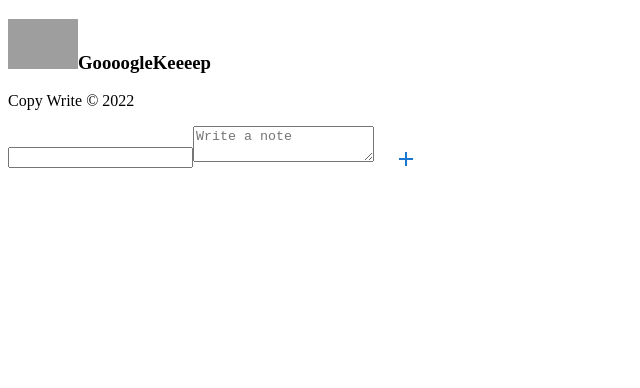
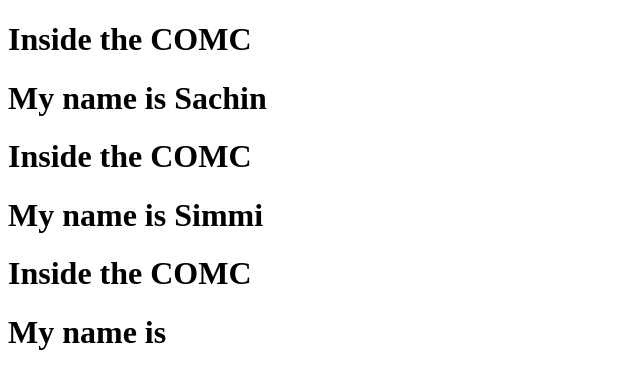
Before and after one commit to sachinkumawat012/React-app, a React (Create React App) app: page / in a window 1280 px wide. Shown: the top 388 px of the page, without its empty margins (0-640 px from the left). Built offline with nearby package versions, Linux system fonts and the light colour scheme; grey boxes are pictures that could not be loaded.

Commit message:
Use createContxt

```diff
--- /dev/null
+++ b/src/context-api/App.jsx
@@ -0,0 +1,19 @@
+import React, {createContext} from "react";
+import ComA from "./ComA";
+import ComC from "./ComC";
+
+// creating the context
+
+const Firstname = createContext();
+
+const App = () => {
+    return(<div>
+        <Firstname.Provider value="Sachin"><ComC/></Firstname.Provider>
+        <Firstname.Provider value="Simmi"><ComA/></Firstname.Provider>
+        <ComA/>
+        </div>)
+
+};
+
+export default App;
+export { Firstname };
--- /dev/null
+++ b/src/context-api/ComA.jsx
@@ -0,0 +1,19 @@
+import React, { createContext } from "react";
+import ComB from "./ComB";
+
+// const ComA = () => {
+
+//     return (<div>
+//         <h1> Inside the COMA</h1>
+//         <ComB/>
+//         </div>
+//     )
+
+const ComA = () => {
+
+    return (
+        <ComB/>
+    )
+};
+
+export default ComA;
--- /dev/null
+++ b/src/context-api/ComB.jsx
@@ -0,0 +1,15 @@
+import React from "react";
+import ComC from "./ComC";
+
+// const ComB = () => {
+//     return (<div>
+//         <h1> Inside the COMB </h1>
+//         <ComC/>
+//         </div>
+//     )
+
+const ComB = () => {
+    return <ComC/>
+};
+
+export default ComB;
--- /dev/null
+++ b/src/context-api/ComC.jsx
@@ -0,0 +1,13 @@
+import React from "react";
+import { Firstname } from "./App";
+
+const ComC = () => {
+    return (<div>
+        <h1> Inside the COMC</h1>
+        <Firstname.Consumer>{(fname) =>{
+            return(<h1>My name is {fname}</h1>)
+        }}</Firstname.Consumer></div>
+    )
+};
+
+export default ComC;
--- a/src/index.js
+++ b/src/index.js
@@ -1212,7 +1212,7 @@ ReactDOM.render(
 // =============================================================================
 
 // ================================google keep clone=====================================
-
+/*
 import App from './google-keep/App'
 
 
@@ -1220,3 +1220,13 @@ ReactDOM.render(
     <App/>,
     document.getElementById('root')
 )
+*/
+// =================================================================================
+
+// ============================CONTEXT API ===========================================
+
+import App from './context-api/App';
+
+ReactDOM.render(
+    <App/>,
+    document.getElementById('root'))
```
